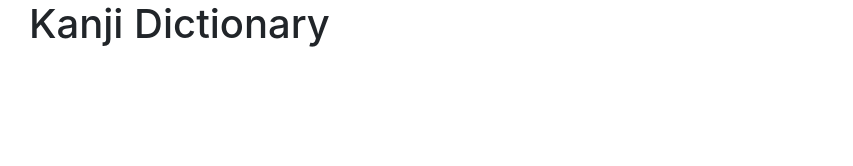
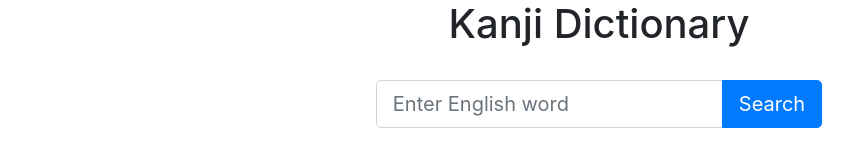
Before and after one commit to krlenell/kanji-dictionary, a plain HTML site: page index.html in a window 1280 px wide. Shown: the whole page, without its empty margins (41-894 px from the left). Drawn offline with nearby package versions, Linux system fonts and the light colour scheme.

Commit message:
making the input bar

```diff
--- a/index.html
+++ b/index.html
@@ -8,8 +8,18 @@
 </head>
 <body>
   <div class="container">
-    <div class="row">
+    <div class="row justify-content-center mb-4">
       <h1>Kanji Dictionary</h1>
+    </div>
+    <div class="row justify-content-center">
+      <form action="" method="get">
+        <div class="input-group input-group-lg mb-3">
+          <input type="text" placeholder="Enter English word" class="form-control">
+          <div class="input-group-append">
+            <input class="btn btn-primary" type="submit" value="Search">
+          </div>
+        </div>
+      </form>
     </div>
   </div>
 
```
